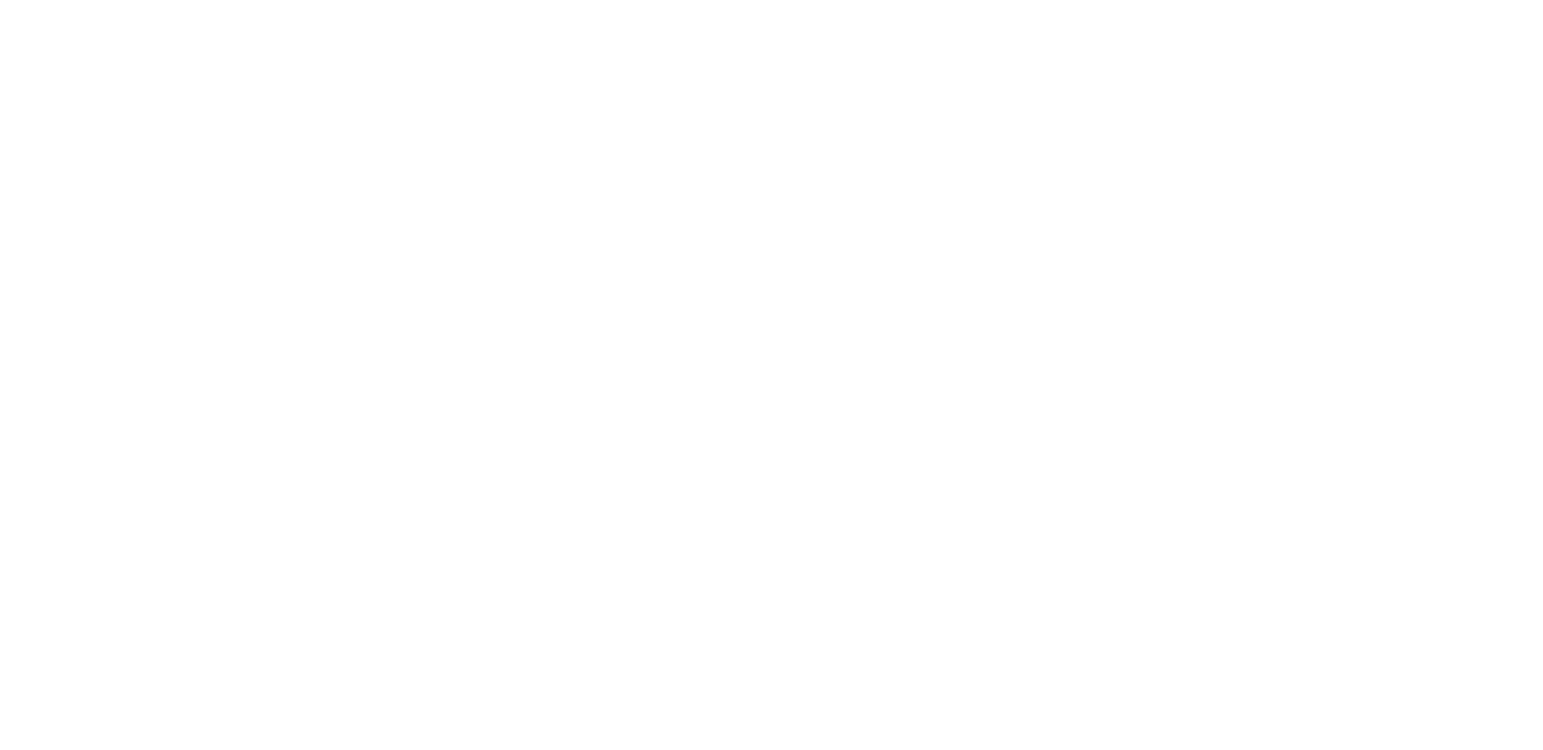
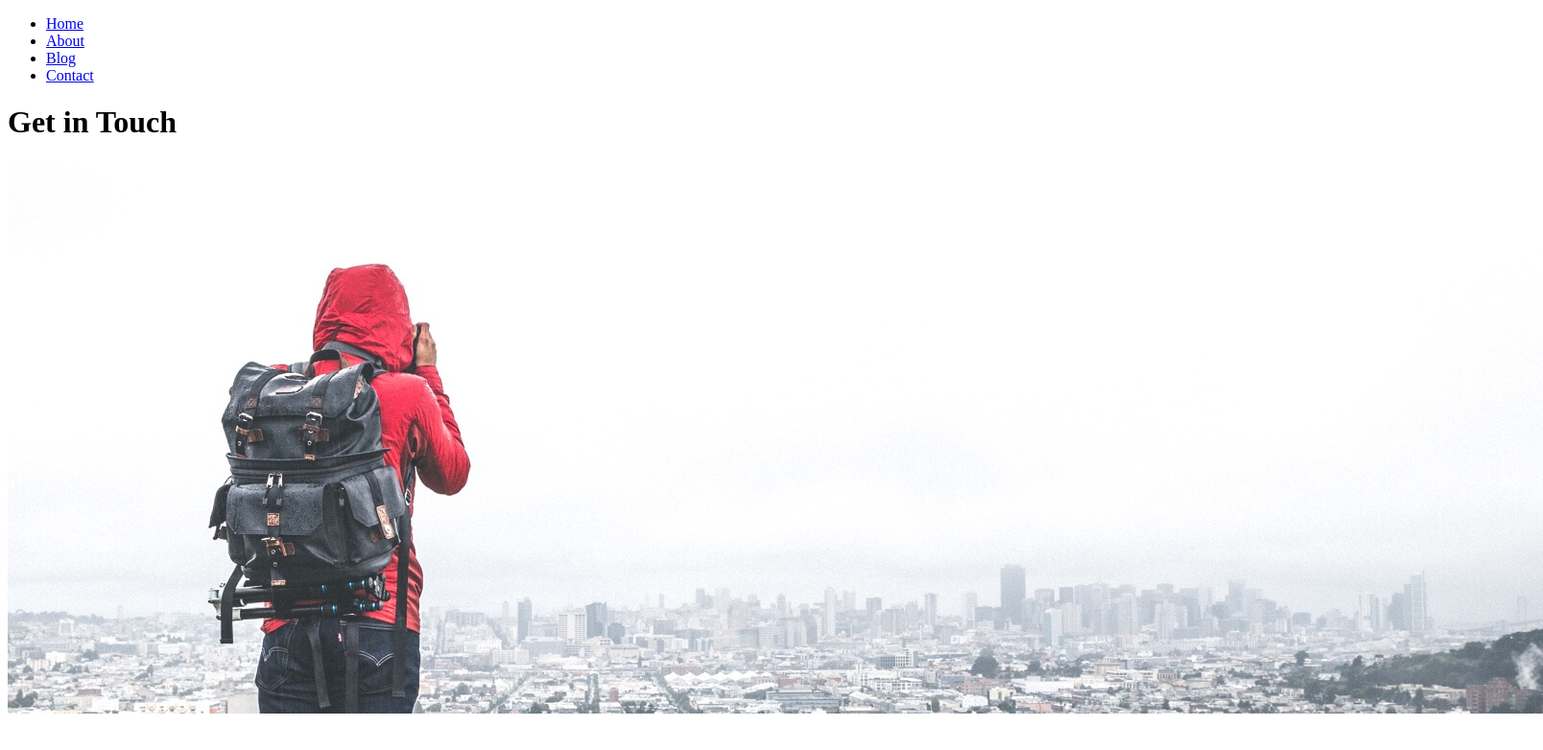
Before and after one commit to paigethai/project-one-captured, a plain HTML site: page contact.html in a window 1280 px wide. Shown: the whole page at 96% size, 1608 px wide, since content can reach past the window. Drawn offline with Linux system fonts and the light colour scheme.

Commit message:
added header and navigation elements for contact page

```diff
--- a/contact.html
+++ b/contact.html
@@ -12,5 +12,37 @@
 </head>
 <body>
 
+    <!-- start of header section -->
+    <header class="contact-header">
+            <div class="wrapper">
+                <!-- start of navigation bar -->
+                <nav class="nav-bar">
+                    <ul>
+                        <li>
+                            <a href="#home">Home</a>
+                        </li>
+                        <li>
+                            <a href="#about">About</a>
+                        </li>
+                        <li>
+                            <a href="#blog">Blog</a>
+                        </li>
+                        <li>
+                            <a href="#contact">Contact</a>
+                        </li>
+                    </ul>
+                </nav>
+                <!-- end of navigation bar -->
+            </div> <!-- end of wrapper div -->
+
+            <h1>Get in Touch</h1>
+
+            <div class="contact-header-image">
+                <img src="./project1-captured/captured-final-assets/contact-header.jpg" alt="Person wearing a red hooded jacket and black backpack taking a photo of a snowy landscape"/>
+            </div> <!-- end of contact-header-image div -->
+    </header>
+    <!-- end of header section -->
+
+
 </body>
 </html>
```
